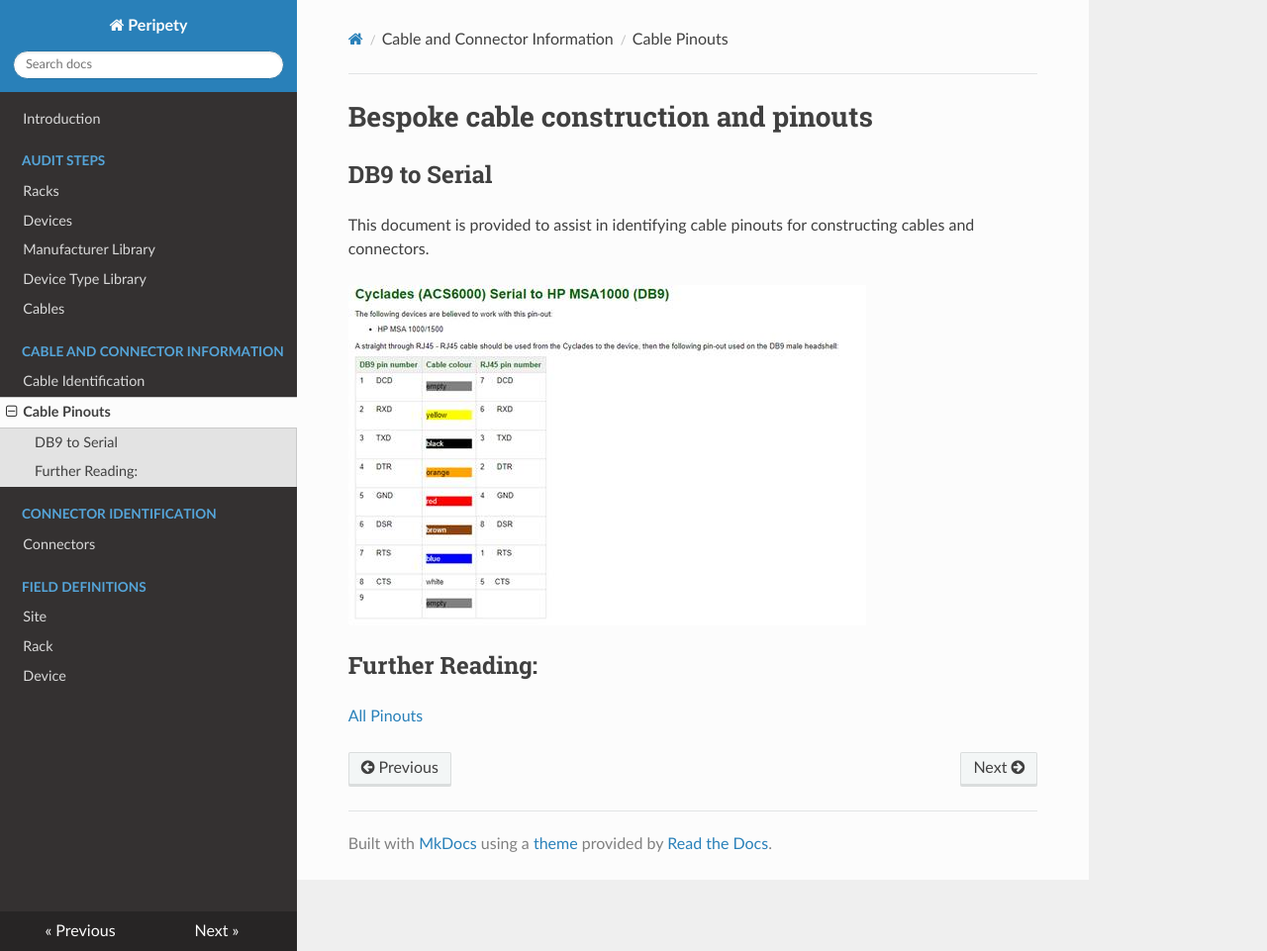
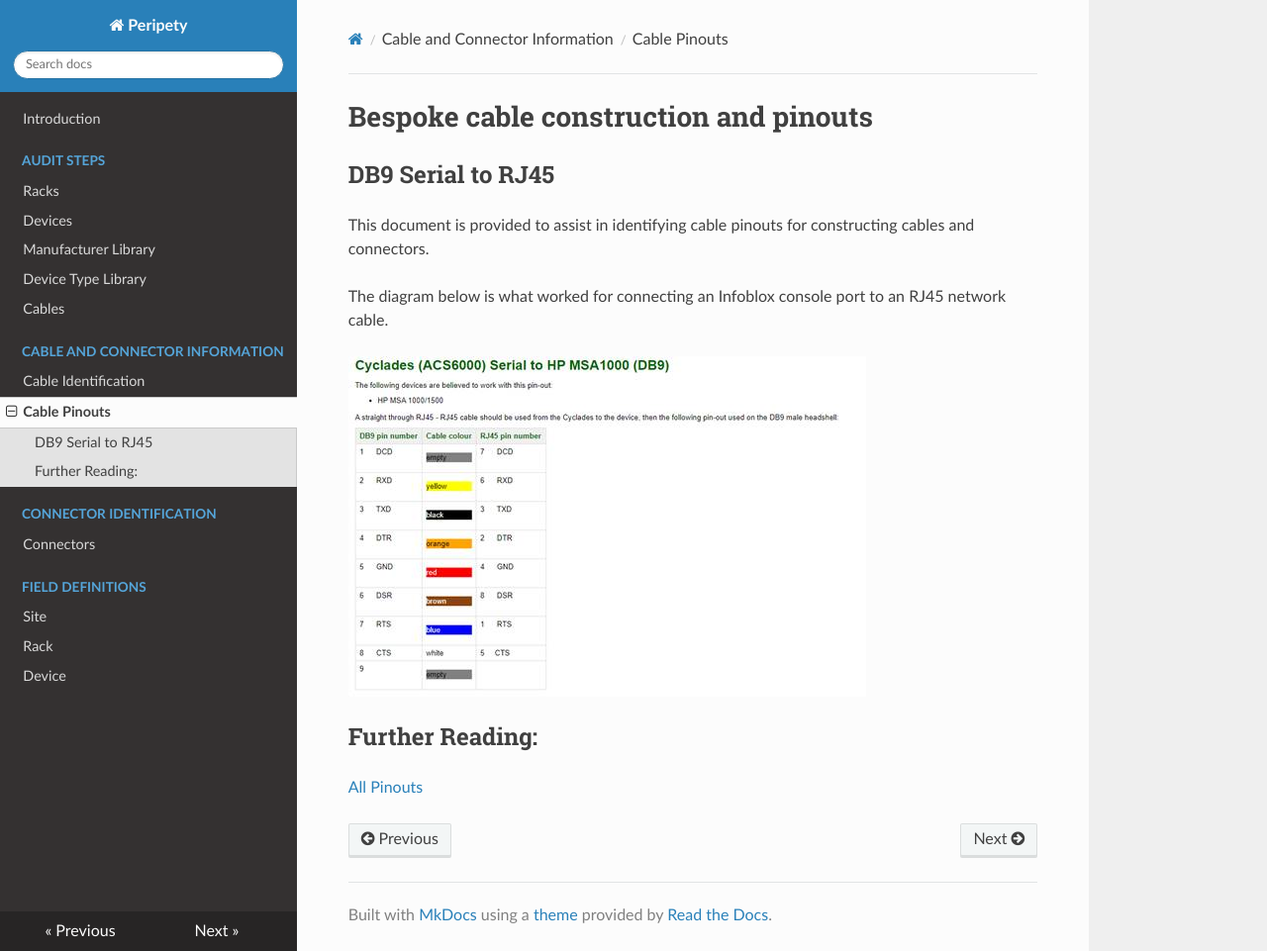
Before and after one commit to gadler01/peripety-docs, an MkDocs documentation site: the page built from docs/audit-steps/pinouts.md, in a window 1280 px wide and 961 px high. Shown: the whole window at 99% size. Built offline with MkDocs 1.6.1, drawn with Linux system fonts in a browser that asks for light colours; nearby versions of some CDN libraries; old or Windows-style settings are respelled for this version of MkDocs.

Commit message:
Update pinouts.md

```diff
--- a/docs/audit-steps/pinouts.md
+++ b/docs/audit-steps/pinouts.md
@@ -1,8 +1,10 @@
 # Bespoke cable construction and pinouts
 
-## DB9 to Serial
+## DB9 Serial to RJ45
 
 This document is provided to assist in identifying cable pinouts for constructing cables and connectors.
+
+The diagram below is what worked for connecting an Infoblox console port to an RJ45 network cable.
 
 ![InfoBlox](../img/InfobloxPinouts.jpg)
 
```
